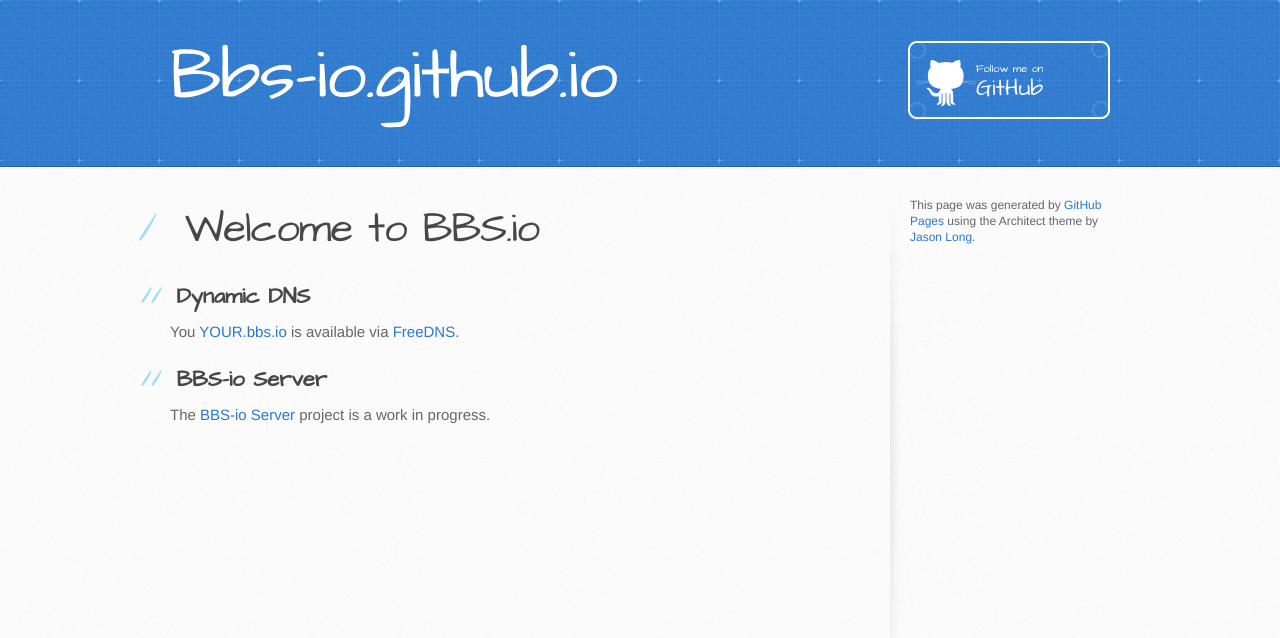
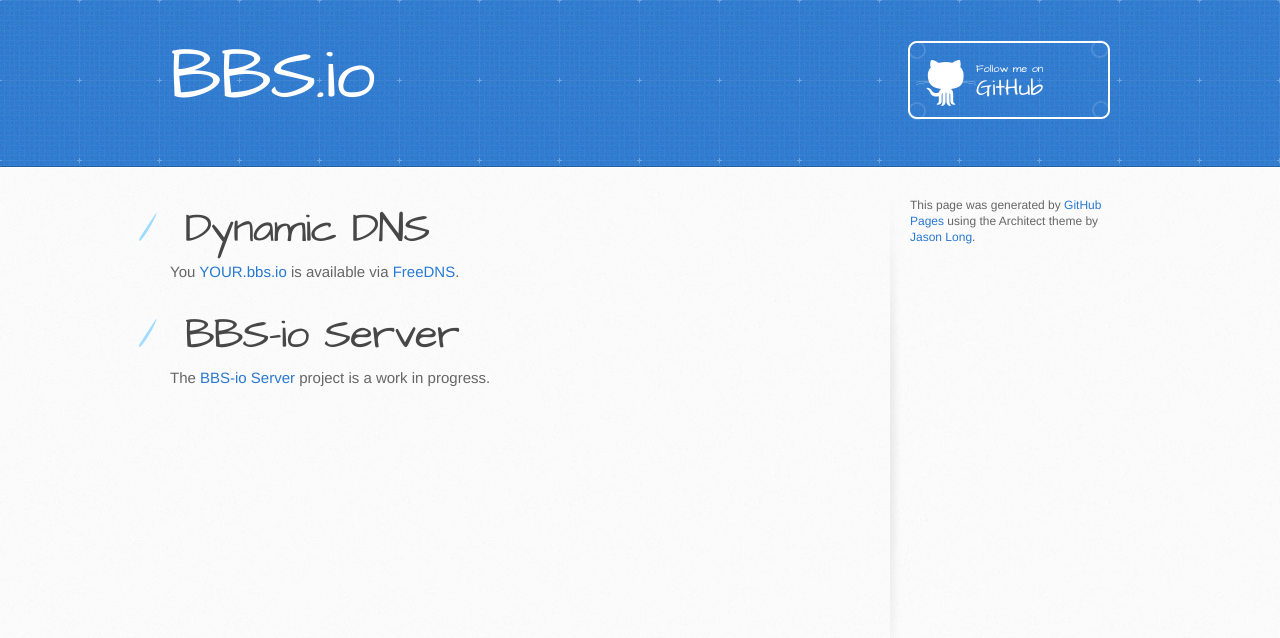
Before and after one commit to bbs-io/bbs-io.github.io, a plain HTML site: page index.html in a window 1280 px wide. Drawn offline with Linux system fonts and the light colour scheme.

Commit message:
Replace master branch with page content via GitHub

```diff
--- a/index.html
+++ b/index.html
@@ -13,13 +13,13 @@
     <script src="//html5shiv.googlecode.com/svn/trunk/html5.js"></script>
     <![endif]-->
 
-    <title>Bbs-io.github.io by bbs-io</title>
+    <title>BBS.io by bbs-io</title>
   </head>
 
   <body>
     <header>
       <div class="inner">
-        <h1>Bbs-io.github.io</h1>
+        <h1>BBS.io</h1>
         <h2></h2>
         <a href="https://github.com/bbs-io" class="button"><small>Follow me on</small> GitHub</a>
       </div>
@@ -29,15 +29,12 @@
       <div class="inner clearfix">
         <section id="main-content">
           <h1>
-<a name="welcome-to-bbsio" class="anchor" href="#welcome-to-bbsio"><span class="octicon octicon-link"></span></a>Welcome to BBS.io</h1>
-
-<h2>
-<a name="dynamic-dns" class="anchor" href="#dynamic-dns"><span class="octicon octicon-link"></span></a>Dynamic DNS</h2>
+<a name="dynamic-dns" class="anchor" href="#dynamic-dns"><span class="octicon octicon-link"></span></a>Dynamic DNS</h1>
 
 <p>You <a href="http://freedns.afraid.org/domain/registry/?sort=5&amp;q=bbs.io&amp;submit=SEARCH">YOUR.bbs.io</a> is available via <a href="http://freedns.afraid.org/">FreeDNS</a>.</p>
 
-<h2>
-<a name="bbs-io-server" class="anchor" href="#bbs-io-server"><span class="octicon octicon-link"></span></a>BBS-io Server</h2>
+<h1>
+<a name="bbs-io-server" class="anchor" href="#bbs-io-server"><span class="octicon octicon-link"></span></a>BBS-io Server</h1>
 
 <p>The <a href="https://github.com/bbs-io/bbs">BBS-io Server</a> project is a work in progress.</p>
         </section>
--- a/params.json
+++ b/params.json
@@ -1 +1 @@
-{"name":"Bbs-io.github.io","tagline":"","body":"#Welcome to BBS.io\r\n\r\n## Dynamic DNS\r\n\r\nYou [YOUR.bbs.io](http://freedns.afraid.org/domain/registry/?sort=5&q=bbs.io&submit=SEARCH) is available via [FreeDNS](http://freedns.afraid.org/).\r\n\r\n## BBS-io Server\r\n\r\nThe [BBS-io Server](https://github.com/bbs-io/bbs) project is a work in progress.","google":"UA-56173642-1","note":"Don't delete this file! It's used internally to help with page regeneration."}
+{"name":"BBS.io","tagline":"","body":"# Dynamic DNS\r\n\r\nYou [YOUR.bbs.io](http://freedns.afraid.org/domain/registry/?sort=5&q=bbs.io&submit=SEARCH) is available via [FreeDNS](http://freedns.afraid.org/).\r\n\r\n# BBS-io Server\r\n\r\nThe [BBS-io Server](https://github.com/bbs-io/bbs) project is a work in progress.","google":"UA-56173642-1","note":"Don't delete this file! It's used internally to help with page regeneration."}
```
